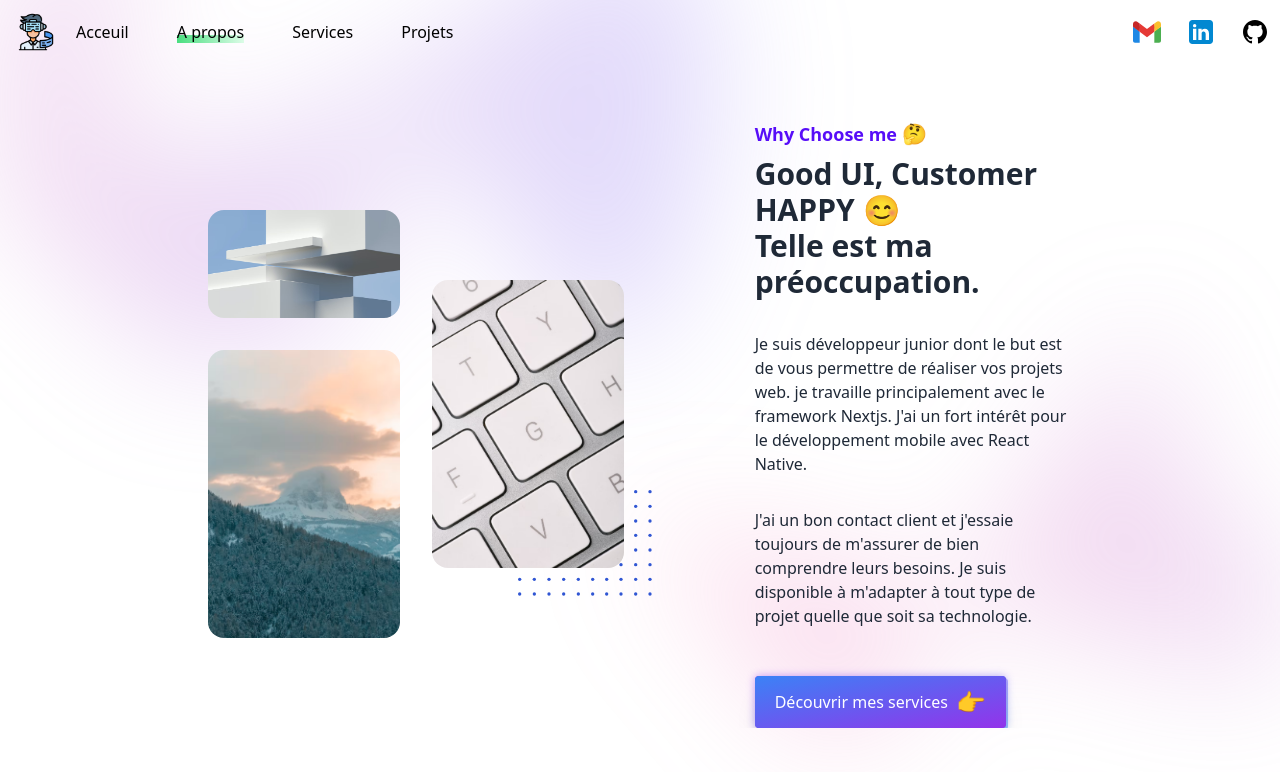
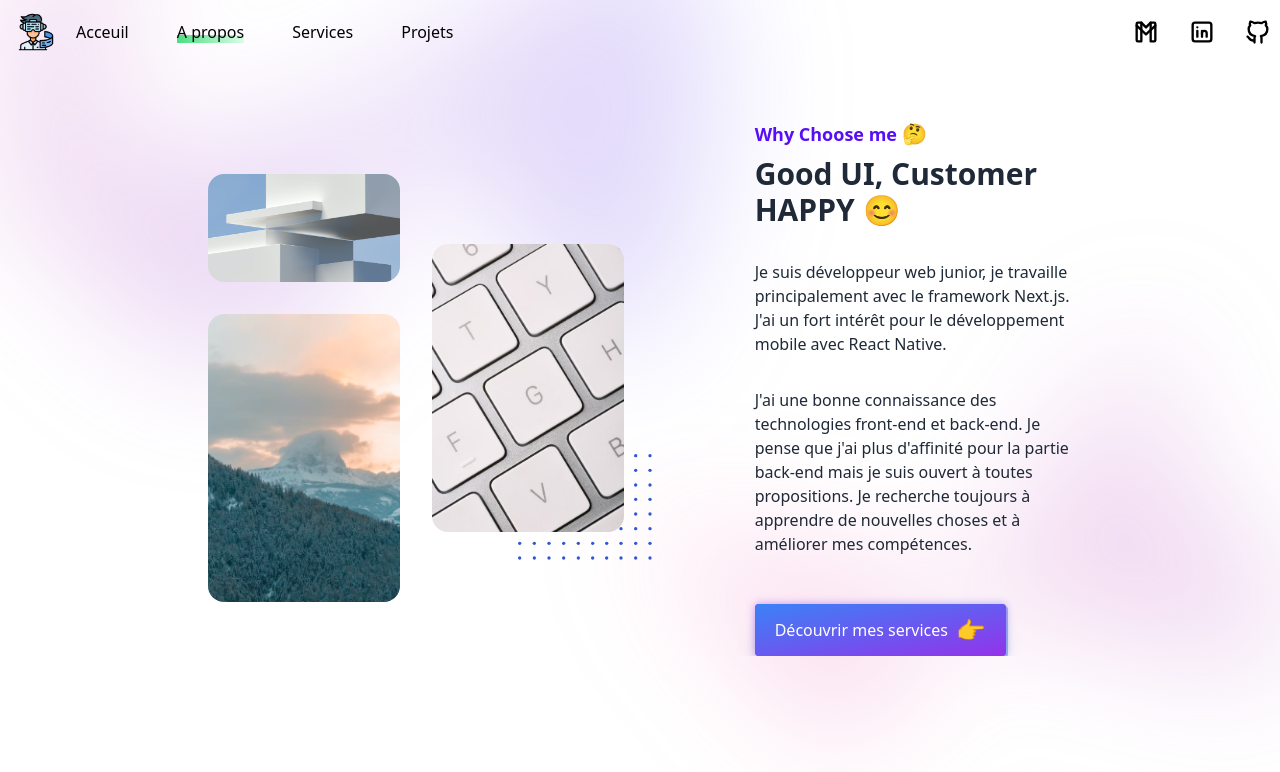
Before and after one commit to N-Georges/portfolio-2023, a Next.js app: page /a-propos in a window 1280 px wide. Shown: the top 772 px of the page. Built offline with nearby package versions, Linux system fonts and the light colour scheme.

Commit message:
copywriting

```diff
--- a/src/components/Github.tsx
+++ /dev/null
@@ -1,10 +0,0 @@
-export const IconGithub = () => {
-  return (
-    <svg xmlns="http://www.w3.org/2000/svg" x="0px" y="0px" className="w-6 h-6" viewBox="0 0 32 32">
-      <path
-        fillRule="evenodd"
-        d="M 16 4 C 9.371094 4 4 9.371094 4 16 C 4 21.300781 7.4375 25.800781 12.207031 27.386719 C 12.808594 27.496094 13.027344 27.128906 13.027344 26.808594 C 13.027344 26.523438 13.015625 25.769531 13.011719 24.769531 C 9.671875 25.492188 8.96875 23.160156 8.96875 23.160156 C 8.421875 21.773438 7.636719 21.402344 7.636719 21.402344 C 6.546875 20.660156 7.71875 20.675781 7.71875 20.675781 C 8.921875 20.761719 9.554688 21.910156 9.554688 21.910156 C 10.625 23.746094 12.363281 23.214844 13.046875 22.910156 C 13.15625 22.132813 13.46875 21.605469 13.808594 21.304688 C 11.144531 21.003906 8.34375 19.972656 8.34375 15.375 C 8.34375 14.0625 8.8125 12.992188 9.578125 12.152344 C 9.457031 11.851563 9.042969 10.628906 9.695313 8.976563 C 9.695313 8.976563 10.703125 8.65625 12.996094 10.207031 C 13.953125 9.941406 14.980469 9.808594 16 9.804688 C 17.019531 9.808594 18.046875 9.941406 19.003906 10.207031 C 21.296875 8.65625 22.300781 8.976563 22.300781 8.976563 C 22.957031 10.628906 22.546875 11.851563 22.421875 12.152344 C 23.191406 12.992188 23.652344 14.0625 23.652344 15.375 C 23.652344 19.984375 20.847656 20.996094 18.175781 21.296875 C 18.605469 21.664063 18.988281 22.398438 18.988281 23.515625 C 18.988281 25.121094 18.976563 26.414063 18.976563 26.808594 C 18.976563 27.128906 19.191406 27.503906 19.800781 27.386719 C 24.566406 25.796875 28 21.300781 28 16 C 28 9.371094 22.628906 4 16 4 Z"
-      ></path>
-    </svg>
-  );
-};
--- a/src/components/Gmail.tsx
+++ /dev/null
@@ -1,20 +0,0 @@
-export const IconGmail = () => {
-  return (
-    <svg xmlns="http://www.w3.org/2000/svg" x="0px" y="0px" className="w-6 h-6" viewBox="0 0 48 48">
-      <path fill="#4caf50" d="M45,16.2l-5,2.75l-5,4.75L35,40h7c1.657,0,3-1.343,3-3V16.2z"></path>
-      <path fill="#1e88e5" d="M3,16.2l3.614,1.71L13,23.7V40H6c-1.657,0-3-1.343-3-3V16.2z"></path>
-      <polygon
-        fill="#e53935"
-        points="35,11.2 24,19.45 13,11.2 12,17 13,23.7 24,31.95 35,23.7 36,17"
-      ></polygon>
-      <path
-        fill="#c62828"
-        d="M3,12.298V16.2l10,7.5V11.2L9.876,8.859C9.132,8.301,8.228,8,7.298,8h0C4.924,8,3,9.924,3,12.298z"
-      ></path>
-      <path
-        fill="#fbc02d"
-        d="M45,12.298V16.2l-10,7.5V11.2l3.124-2.341C38.868,8.301,39.772,8,40.702,8h0 C43.076,8,45,9.924,45,12.298z"
-      ></path>
-    </svg>
-  );
-};
--- a/src/components/Hero.tsx
+++ b/src/components/Hero.tsx
@@ -87,9 +87,8 @@ const Hero = () => {
               animate={{ opacity: 1, scale: 1 }}
               transition={{ duration: 0.9 }}
             >
-              <p className="mt-6 text-lg leading-8 text-gray-600">
-                Plus qu&apos;un métier, une passion, j&apos;aime commencer par une simple idée et en
-                faire un produit fini.
+              <p className="mt-6 text-lg font-semibold leading-8 tracking-wider text-gray-600">
+                Plus qu&apos;un métier, une passion
               </p>
             </motion.div>
             <motion.div
--- a/src/components/Layout.tsx
+++ b/src/components/Layout.tsx
@@ -16,17 +16,14 @@ export default function Layout({ children }: { children: React.ReactNode }) {
         <meta
           name="description"
           property="og:description"
-          content="Portfolio de Nodari Georges, développeur junior"
+          content="Portfolio de Nodari Georges, développeur web"
         />
         <meta name="url" property="og:url" content="https://portfolio-2023-red.vercel.app/" />
         <meta name="twitter:card" content="summary_large_image" />
         <meta property="twitter:domain" content="portfolio-2023-red.vercel.app" />
         <meta property="twitter:url" content="https://portfolio-2023-red.vercel.app/" />
         <meta name="twitter:title" content="NG - Portfolio" />
-        <meta
-          name="twitter:description"
-          content="Portfolio de Nodari Georges, développeur junior"
-        />
+        <meta name="twitter:description" content="Portfolio de Nodari Georges, développeur web" />
         <meta name="twitter:image" content="/og.webp" />
       </Head>
       <Navbar />
--- a/src/components/bottomTab.tsx
+++ b/src/components/bottomTab.tsx
@@ -1,30 +1,30 @@
 import { useRouter } from "next/router";
 import { useState } from "react";
-import { FcHome, FcAbout, FcAcceptDatabase, FcFolder } from "react-icons/fc";
+import { TbHome, TbFileInfo, TbLayout2, TbBolt } from "react-icons/tb";
 
 const dataTabs = [
   {
     id: 1,
     tabTitle: "Acceuil",
-    tabIcon: <FcHome className="w-5 h-5" />,
+    tabIcon: TbHome,
     href: "/",
   },
   {
     id: 2,
     tabTitle: "A propos",
-    tabIcon: <FcAbout className="w-5 h-5" />,
+    tabIcon: TbFileInfo,
     href: "/a-propos",
   },
   {
     id: 3,
     tabTitle: "Services",
-    tabIcon: <FcAcceptDatabase className="w-5 h-5" />,
+    tabIcon: TbBolt,
     href: "/services",
   },
   {
     id: 4,
     tabTitle: "Projets",
-    tabIcon: <FcFolder className="w-5 h-5" />,
+    tabIcon: TbLayout2,
     href: "/projets",
   },
 ];
@@ -46,7 +46,7 @@ const BottomTab = () => {
           onClick={() => navigate(index)}
           className={`${isActive === index ? "active" : ""}`}
         >
-          {item.tabIcon}
+          <item.tabIcon className={`w-6 h-6 ${isActive === index ? "text-primary" : ""}`} />
           <span
             className={`text-xs ${
               isActive === index &&
--- a/src/components/linkedin.tsx
+++ /dev/null
@@ -1,14 +0,0 @@
-export const IconLinkedin = () => {
-  return (
-    <svg xmlns="http://www.w3.org/2000/svg" x="0px" y="0px" className="w-6 h-6" viewBox="0 0 48 48">
-      <path
-        fill="#0288D1"
-        d="M42,37c0,2.762-2.238,5-5,5H11c-2.761,0-5-2.238-5-5V11c0-2.762,2.239-5,5-5h26c2.762,0,5,2.238,5,5V37z"
-      ></path>
-      <path
-        fill="#FFF"
-        d="M12 19H17V36H12zM14.485 17h-.028C12.965 17 12 15.888 12 14.499 12 13.08 12.995 12 14.514 12c1.521 0 2.458 1.08 2.486 2.499C17 15.887 16.035 17 14.485 17zM36 36h-5v-9.099c0-2.198-1.225-3.698-3.192-3.698-1.501 0-2.313 1.012-2.707 1.99C24.957 25.543 25 26.511 25 27v9h-5V19h5v2.616C25.721 20.5 26.85 19 29.738 19c3.578 0 6.261 2.25 6.261 7.274L36 36 36 36z"
-      ></path>
-    </svg>
-  );
-};
--- a/src/components/navbar.tsx
+++ b/src/components/navbar.tsx
@@ -1,86 +1,32 @@
 import { useState } from "react";
-import { FiMoreHorizontal } from "react-icons/fi";
 import Link from "next/link";
-import { FcAbout, FcAcceptDatabase, FcFolder, FcHome } from "react-icons/fc";
 import { useRouter } from "next/router";
 import Image from "next/image";
 import BottomTab from "./bottomTab";
+import { TbBrandGithub, TbBrandGmail, TbBrandLinkedin, TbDotsVertical } from "react-icons/tb";
 
 const navigation = [
-  { name: "Acceuil", href: "/", icon: FcHome },
-  { name: "A propos", href: "/a-propos", icon: FcAbout },
-  { name: "Services", href: "/services", icon: FcAcceptDatabase },
-  { name: "Projets", href: "/projets", icon: FcFolder },
+  { name: "Acceuil", href: "/" },
+  { name: "A propos", href: "/a-propos" },
+  { name: "Services", href: "/services" },
+  { name: "Projets", href: "/projets" },
 ];
 
 const social = [
   {
     name: "gmail",
     href: "mailto:ngeorges.dev@gmail.com",
-    icon: (
-      <svg
-        xmlns="http://www.w3.org/2000/svg"
-        x="0px"
-        y="0px"
-        className="w-8 h-8"
-        viewBox="0 0 48 48"
-      >
-        <path fill="#4caf50" d="M45,16.2l-5,2.75l-5,4.75L35,40h7c1.657,0,3-1.343,3-3V16.2z"></path>
-        <path fill="#1e88e5" d="M3,16.2l3.614,1.71L13,23.7V40H6c-1.657,0-3-1.343-3-3V16.2z"></path>
-        <polygon
-          fill="#e53935"
-          points="35,11.2 24,19.45 13,11.2 12,17 13,23.7 24,31.95 35,23.7 36,17"
-        ></polygon>
-        <path
-          fill="#c62828"
-          d="M3,12.298V16.2l10,7.5V11.2L9.876,8.859C9.132,8.301,8.228,8,7.298,8h0C4.924,8,3,9.924,3,12.298z"
-        ></path>
-        <path
-          fill="#fbc02d"
-          d="M45,12.298V16.2l-10,7.5V11.2l3.124-2.341C38.868,8.301,39.772,8,40.702,8h0 C43.076,8,45,9.924,45,12.298z"
-        ></path>
-      </svg>
-    ),
+    icon: TbBrandGmail,
   },
   {
     name: "A propos",
     href: "https://www.linkedin.com/in/georges-nodari/",
-    icon: (
-      <svg
-        xmlns="http://www.w3.org/2000/svg"
-        x="0px"
-        y="0px"
-        className="w-8 h-8"
-        viewBox="0 0 48 48"
-      >
-        <path
-          fill="#0288D1"
-          d="M42,37c0,2.762-2.238,5-5,5H11c-2.761,0-5-2.238-5-5V11c0-2.762,2.239-5,5-5h26c2.762,0,5,2.238,5,5V37z"
-        ></path>
-        <path
-          fill="#FFF"
-          d="M12 19H17V36H12zM14.485 17h-.028C12.965 17 12 15.888 12 14.499 12 13.08 12.995 12 14.514 12c1.521 0 2.458 1.08 2.486 2.499C17 15.887 16.035 17 14.485 17zM36 36h-5v-9.099c0-2.198-1.225-3.698-3.192-3.698-1.501 0-2.313 1.012-2.707 1.99C24.957 25.543 25 26.511 25 27v9h-5V19h5v2.616C25.721 20.5 26.85 19 29.738 19c3.578 0 6.261 2.25 6.261 7.274L36 36 36 36z"
-        ></path>
-      </svg>
-    ),
+    icon: TbBrandLinkedin,
   },
   {
     name: "Services",
     href: "https://github.com/N-Georges",
-    icon: (
-      <svg
-        xmlns="http://www.w3.org/2000/svg"
-        x="0px"
-        y="0px"
-        className="w-8 h-8"
-        viewBox="0 0 32 32"
-      >
-        <path
-          fillRule="evenodd"
-          d="M 16 4 C 9.371094 4 4 9.371094 4 16 C 4 21.300781 7.4375 25.800781 12.207031 27.386719 C 12.808594 27.496094 13.027344 27.128906 13.027344 26.808594 C 13.027344 26.523438 13.015625 25.769531 13.011719 24.769531 C 9.671875 25.492188 8.96875 23.160156 8.96875 23.160156 C 8.421875 21.773438 7.636719 21.402344 7.636719 21.402344 C 6.546875 20.660156 7.71875 20.675781 7.71875 20.675781 C 8.921875 20.761719 9.554688 21.910156 9.554688 21.910156 C 10.625 23.746094 12.363281 23.214844 13.046875 22.910156 C 13.15625 22.132813 13.46875 21.605469 13.808594 21.304688 C 11.144531 21.003906 8.34375 19.972656 8.34375 15.375 C 8.34375 14.0625 8.8125 12.992188 9.578125 12.152344 C 9.457031 11.851563 9.042969 10.628906 9.695313 8.976563 C 9.695313 8.976563 10.703125 8.65625 12.996094 10.207031 C 13.953125 9.941406 14.980469 9.808594 16 9.804688 C 17.019531 9.808594 18.046875 9.941406 19.003906 10.207031 C 21.296875 8.65625 22.300781 8.976563 22.300781 8.976563 C 22.957031 10.628906 22.546875 11.851563 22.421875 12.152344 C 23.191406 12.992188 23.652344 14.0625 23.652344 15.375 C 23.652344 19.984375 20.847656 20.996094 18.175781 21.296875 C 18.605469 21.664063 18.988281 22.398438 18.988281 23.515625 C 18.988281 25.121094 18.976563 26.414063 18.976563 26.808594 C 18.976563 27.128906 19.191406 27.503906 19.800781 27.386719 C 24.566406 25.796875 28 21.300781 28 16 C 28 9.371094 22.628906 4 16 4 Z"
-        ></path>
-      </svg>
-    ),
+    icon: TbBrandGithub,
   },
 ];
 
@@ -129,51 +75,13 @@ const Navbar = () => {
         </nav>
       </div>
 
-      {/* mobile navbar */}
-      {/* <div className="hidden navbar-start ">
-        <div onClick={toggle} className="dropdown">
-          <label tabIndex={0} className="btn btn-ghost btn-circle">
-            <svg
-              xmlns="http://www.w3.org/2000/svg"
-              className="w-6 h-6"
-              fill="none"
-              viewBox="0 0 24 24"
-              stroke="currentColor"
-            >
-              <path
-                strokeLinecap="round"
-                strokeLinejoin="round"
-                strokeWidth="2"
-                d="M4 6h16M4 12h16M4 18h7"
-              />
-            </svg>
-          </label>
-          <ul
-            tabIndex={0}
-            className={`menu ${
-              isOpen ? "hidden" : ""
-            } menu-compact dropdown-content mt-4 p-2 shadow bg-base-100 rounded-box w-52`}
-          >
-            {navigation.map((item) => (
-              <li key={item.name}>
-                <Link
-                  href={item.href}
-                  className={` ${currentRoute === item.href && "bg-blue-400 text-white"}`}
-                >
-                  <item.icon className="w-6 h-6" />
-                  <span>{item.name}</span>
-                </Link>
-              </li>
-            ))}
-          </ul>
-        </div>
-      </div> */}
       <BottomTab />
+
       <div className="navbar-end">
         {/* mobile social media */}
         <div onClick={toggle} className="dropdown dropdown-end md:hidden">
           <label tabIndex={0} className="btn btn-ghost btn-circle">
-            <FiMoreHorizontal className="w-6 h-6 " />
+            <TbDotsVertical className="w-6 h-6 " />
           </label>
           <ul
             tabIndex={0}
@@ -189,7 +97,7 @@ const Navbar = () => {
                   rel="noopener noreferrer"
                   aria-label={item.name}
                 >
-                  {item.icon}
+                  <item.icon className="w-6 h-6" />
                 </Link>
               </li>
             ))}
@@ -197,7 +105,7 @@ const Navbar = () => {
         </div>
 
         {/* web social media */}
-        <div className="hidden space-x-5 md:inline-flex">
+        <div className="hidden space-x-7 md:inline-flex">
           {social.map((item) => (
             <Link
               key={item.name}
@@ -205,9 +113,9 @@ const Navbar = () => {
               target="_blank"
               rel="noopener noreferrer"
               aria-label={item.name}
-              className="btn-ghost hover:bg-transparent"
+              className="text-black transition-all duration-150 ease-in-out hover:scale-110 hover:text-gray-700"
             >
-              {item.icon}
+              <item.icon className="w-7 h-7" />
             </Link>
           ))}
         </div>
--- a/src/pages/a-propos.tsx
+++ b/src/pages/a-propos.tsx
@@ -662,17 +662,18 @@ export default function About() {
                     Why Choose me <span className="text-xl">🤔</span>
                   </p>
                   <h2 className="mb-8 text-3xl font-bold text-dark sm:text-3xl">
-                    Good UI, Customer HAPPY <span>😊</span> <br /> Telle est ma préoccupation.
+                    Good UI, Customer HAPPY <span>😊</span>
                   </h2>
                   <p className="mb-8 text-base text-body-color">
-                    Je suis développeur junior dont le but est de vous permettre de réaliser vos
-                    projets web. je travaille principalement avec le framework Nextjs. J&apos;ai un
-                    fort intérêt pour le développement mobile avec React Native.
+                    Je suis développeur web junior, je travaille principalement avec le framework
+                    Next.js. J&apos;ai un fort intérêt pour le développement mobile avec React
+                    Native.
                   </p>
                   <p className="mb-12 text-base text-body-color">
-                    J&apos;ai un bon contact client et j&apos;essaie toujours de m&apos;assurer de
-                    bien comprendre leurs besoins. Je suis disponible à m&apos;adapter à tout type
-                    de projet quelle que soit sa technologie.
+                    J&apos;ai une bonne connaissance des technologies front-end et back-end. Je
+                    pense que j&apos;ai plus d&apos;affinité pour la partie back-end mais je suis
+                    ouvert à toutes propositions. Je recherche toujours à apprendre de nouvelles
+                    choses et à améliorer mes compétences.
                   </p>
                 </motion.div>
                 <motion.div
--- a/src/pages/projets.tsx
+++ b/src/pages/projets.tsx
@@ -2,6 +2,8 @@ import { useState } from "react";
 import { motion } from "framer-motion";
 import Image from "next/image";
 import Link from "next/link";
+import { TbFileDescription, TbWorldUpload, TbBrandGithub } from "react-icons/tb";
+
 import {
   SiTailwindcss,
   SiChakraui,
@@ -30,7 +32,7 @@ const tabs = [
   },
   {
     id: 3,
-    title: "Clientèle",
+    title: "Clientèles",
   },
 ];
 
@@ -39,9 +41,10 @@ const data_projects = [
     id: 1,
     title: "Mutatis",
     description:
-      "Mutatis est un cabinet juridique basé à brussels spécialisé dans le droit de la propriété intellectuelle, les nouvelles technologies et la protection des données.",
+      "Mutatis est un cabinet juridique spécialisé dans le droit de la propriété intellectuelle, les nouvelles technologies etc...",
     image: "/mutatis.webp",
     link: "https://www.mutatis.legal/",
+    github: "",
     category: "customer",
     technologies: [{ id: 1, icon: SiSquarespace, name: "Squarespace", color: "text-[#000000]" }],
   },
@@ -52,6 +55,7 @@ const data_projects = [
       "Oak law firm est un cabinet d'avocats belge spécialisé dans un grand nombre de domaines juridiques.",
     image: "/oak.webp",
     link: "https://www.oaklaw.eu/",
+    github: "",
     category: "customer",
     technologies: [{ id: 1, icon: SiSquarespace, name: "Squarespace", color: "text-[#000000]" }],
   },
@@ -62,6 +66,7 @@ const data_projects = [
       "Mon portfolio est un site web qui vous permet de découvrir mes projets et mes compétences.",
     image: "/portfolio-1.avif",
     link: "https://www.mutatis.legal/",
+    github: "https://github.com/N-Georges",
     category: "personal",
     technologies: [
       { id: 1, icon: SiNextdotjs, name: "Next.js", color: "text-[#000000]" },
@@ -75,6 +80,7 @@ const data_projects = [
       "Mon portfolio est un site web qui vous permet de découvrir mes projets et mes compétences.",
     image: "/portfolio-2.avif",
     link: "https://www.mutatis.legal/",
+    github: "https://github.com/N-Georges",
     category: "personal",
     technologies: [
       { id: 1, icon: SiNextdotjs, name: "Next.js", color: "text-[#000000]" },
@@ -136,14 +142,13 @@ export default function Projets() {
               sm:text-4xl
               md:text-[40px]
               text-dark
-              mb-4
+              my-4
               "
                   >
-                    Ce que je propose
-                    <span className="ml-1">🤝</span>
+                    😊 + ‍💻 + 🧠 = <span className="text-primary">🚀</span>
                   </h2>
                   <p className="text-base text-body-color">
-                    Une vision d&apos;ensemble de mes projets personnels et clientèle.
+                    Une vision d&apos;ensemble de mes projets personnels et clientèles.
                   </p>
                 </div>
               </motion.div>
@@ -195,14 +200,15 @@ export default function Projets() {
                         height={500}
                       />
                     </div>
-                    <div className="mx-3 mt-2 space-y-2">
-                      <div>
-                        <p className="mb-2 text-xl font-medium">Description</p>
-                        <p className="ml-3 text-base text-body-color">{item.description}</p>
+                    <div className="mx-3 mt-2 space-y-3">
+                      <p className="mb-2 text-xl font-medium">Description</p>
+                      <div className="flex items-center space-x-3">
+                        <TbFileDescription className="text-2xl text-[#000000]" />
+                        <p className="text-base text-body-color">{item.description}</p>
                       </div>
                       <div>
                         <p className="mb-2 text-xl font-medium">Technologies</p>
-                        <div className="ml-3 space-y-2 ">
+                        <div className="space-y-3">
                           {item.technologies.map((item) => (
                             <div key={item.id} className="flex items-center space-x-2">
                               <item.icon className={`text-2xl ${item.color}`} />
@@ -213,9 +219,22 @@ export default function Projets() {
                       </div>
                       <div>
                         <p className="mb-2 text-xl font-medium">Liens utiles</p>
-                        <Link href={item.link} target="_blank" className="ml-3 link link-primary">
-                          {item.link}
-                        </Link>
+                        <div className="space-y-3">
+                          <div className="flex items-center space-x-3">
+                            <TbWorldUpload className="text-2xl text-[#000000]" />
+                            <Link href={item.link} target="_blank" className="link link-hover">
+                              {item.link}
+                            </Link>
+                          </div>
+                          {item.github && (
+                            <div className="flex items-center space-x-3">
+                              <TbBrandGithub className="text-2xl text-[#000000]" />
+                              <Link href={item.github} target="_blank" className="link link-hover">
+                                {item.github}
+                              </Link>
+                            </div>
+                          )}
+                        </div>
                       </div>
                     </div>
                   </div>
```
Also changed, not shown: src/pages/services.tsx (+3 -15 lines).
